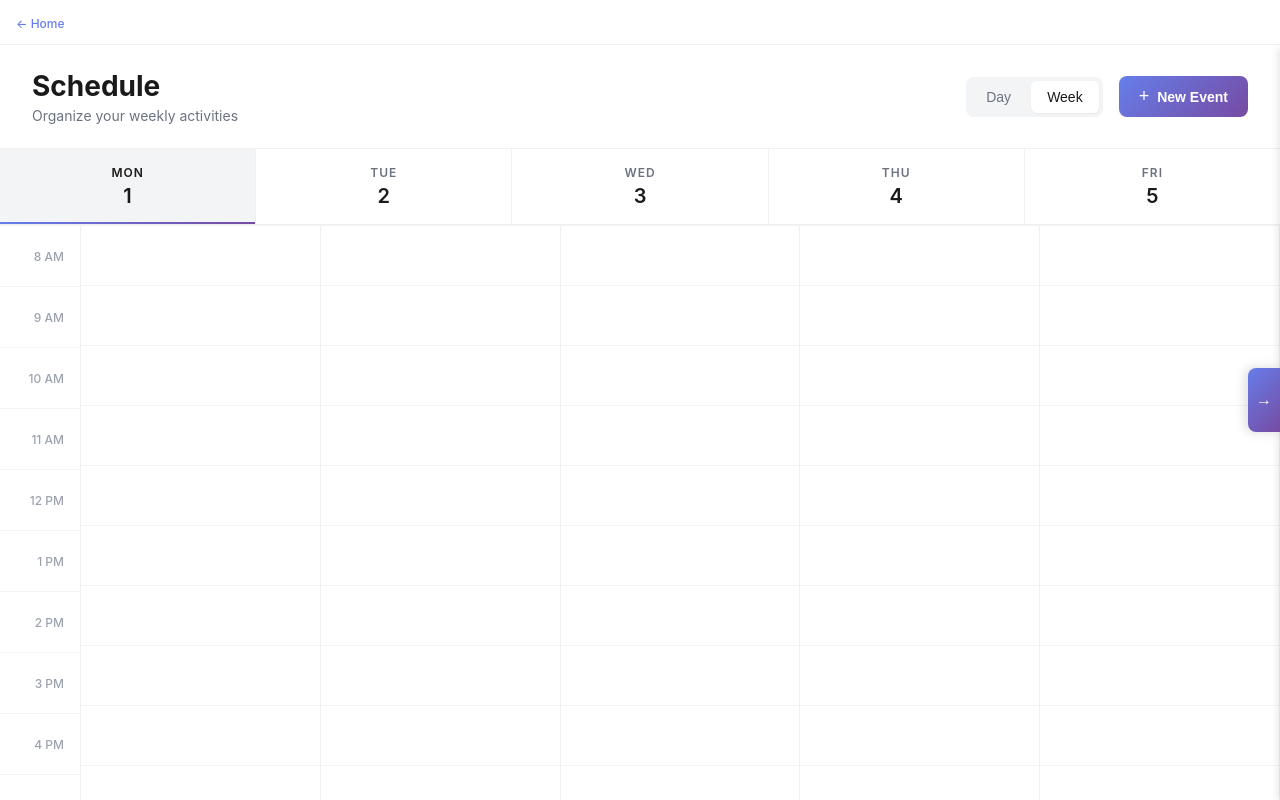
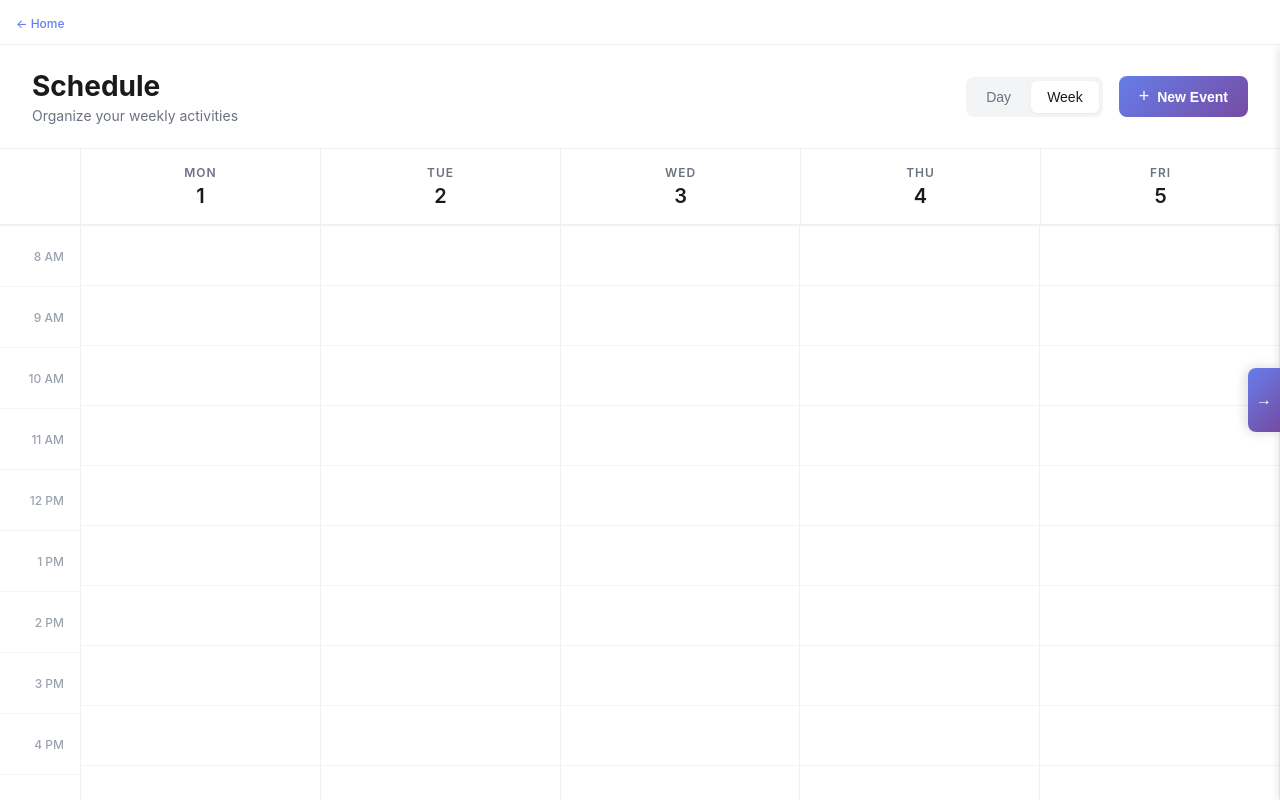
Before and after one commit to Mykyta-G/Schedule-Builder-AI, a Vue app: page / in a window 1280 px wide. Both pictures are taken after a click on the link "Creator Page". Built offline with nearby package versions, Linux system fonts and the light colour scheme.

Commit message:
Aligment issues fixed

```diff
--- a/src/components/SimpleSchedule.vue
+++ b/src/components/SimpleSchedule.vue
@@ -34,11 +34,14 @@
 
     <!-- Days header - shows all days for week view, single day for day view -->
     <div class="days-header">
+      <div class="days-spacer"></div>
       <div
         v-for="day in displayDays"
         :key="day"
         class="day-header"
-        :class="{ selected: viewMode === 'day' || (viewMode === 'week' && selectedDay === day) }"
+        :class="{ selected: viewMode === 'day' ? selectedDay === day : hoverDay === day }"
+        @mouseenter="hoverDay = day"
+        @mouseleave="hoverDay = null"
         @click="selectDay(day)"
       >
         <div class="day-name">{{ getShortDayName(day) }}</div>
@@ -70,6 +73,9 @@
               v-for="day in displayDays"
               :key="day"
               class="day-column"
+              :class="{ hovered: hoverDay === day }"
+              @mouseenter="hoverDay = day"
+              @mouseleave="hoverDay = null"
               @dragover.prevent="handleDragOver($event, day)"
               @drop="onDrop($event, day)"
             >
@@ -161,6 +167,7 @@ export default defineComponent({
     const selectedDay = ref('Monday');
     const viewMode = ref('week'); // 'day' or 'week'
     const expandedItem = ref(null);
+    const hoverDay = ref(null);
 
     // Timeline config
     const startHour = 8; // default start
@@ -556,6 +563,7 @@ export default defineComponent({
       days,
       selectedDay,
       viewMode,
+      hoverDay,
       displayDays,
       schedules,
       expandedItem,
@@ -695,6 +703,13 @@ export default defineComponent({
   border-bottom: 0.1vh solid #f0f0f0;
 }
 
+.days-spacer {
+  width: 10vh; /* match .time-markers width */
+  flex-shrink: 0;
+  border-right: 0.1vh solid #f0f0f0;
+  background: #fff;
+}
+
 .day-header {
   flex: 1;
   padding: 2vh;
@@ -812,6 +827,10 @@ export default defineComponent({
   flex: 1;
   border-right: 0.1vh solid #f0f0f0;
   position: relative;
+}
+
+.schedule-grid.week-view .day-column.hovered {
+  background: rgba(0, 0, 0, 0.02);
 }
 
 .schedule-grid:not(.week-view) .day-column {
```
